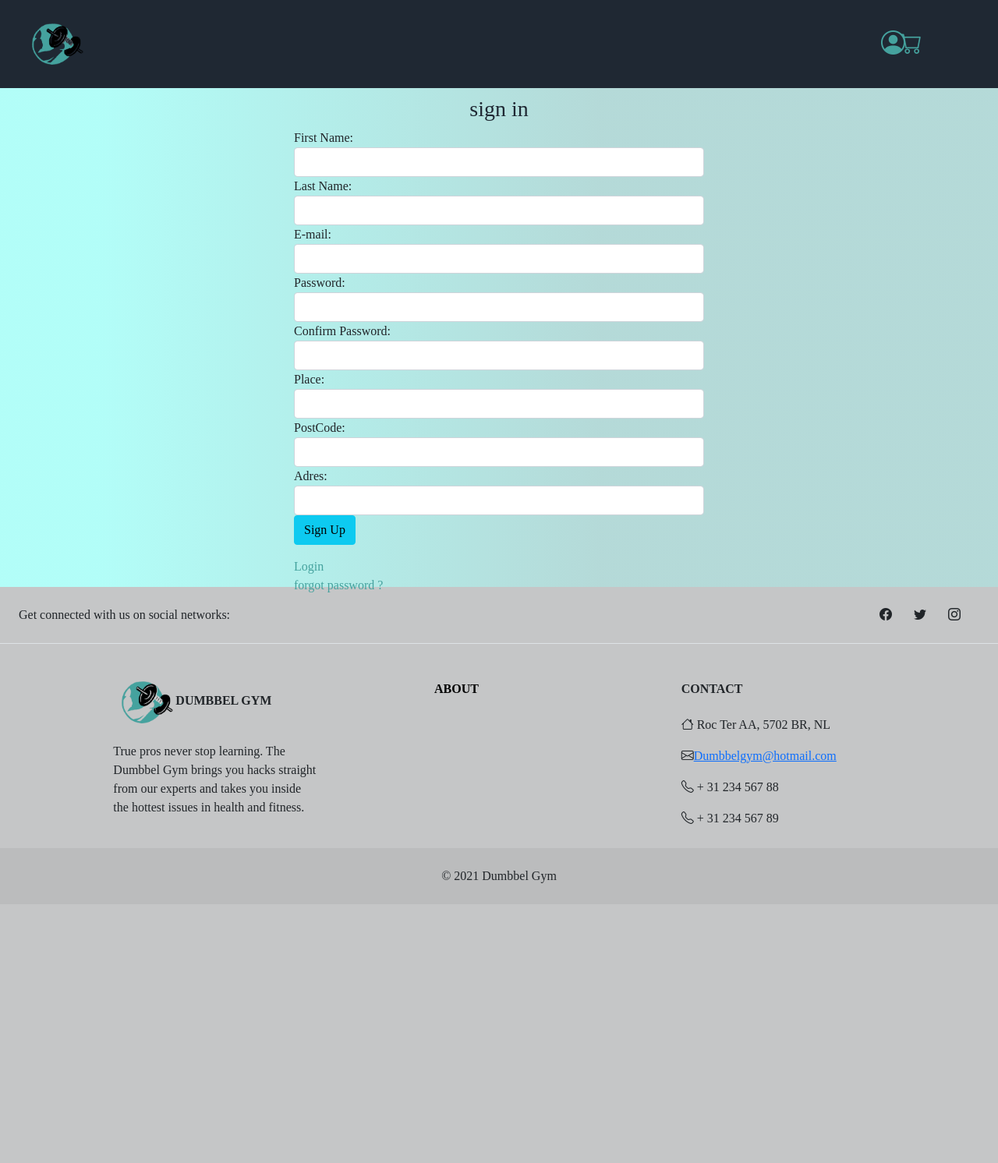
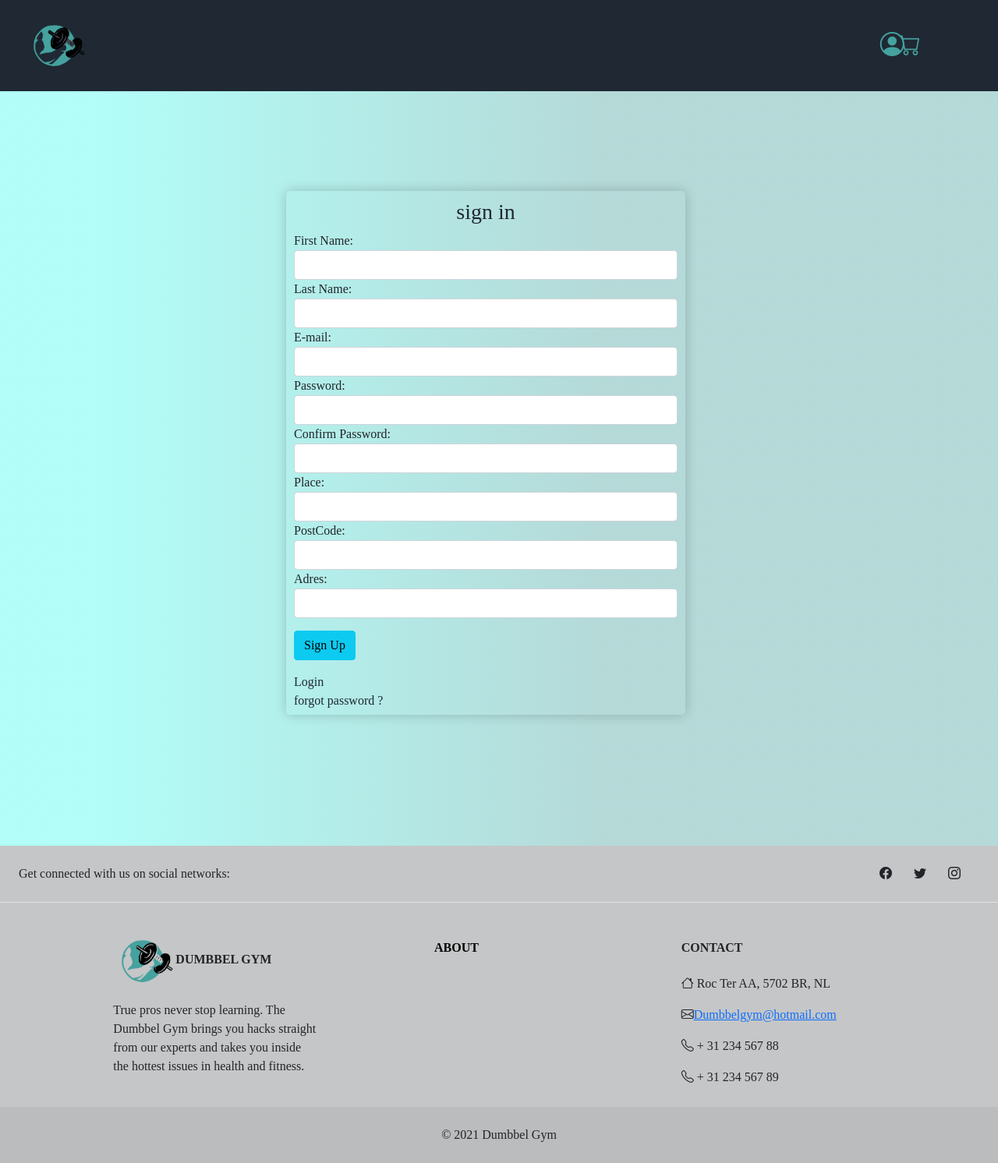
Before and after one commit to misstodis/DumbbelGym, a PHP site: page /signup.php in a window 1280 px wide. Shown: the whole page at 78% size. Before the commit the page ends 1133 px from the top, so only its background shows below. Run offline with PHP 8.4, Linux system fonts and the light colour scheme; some libraries are stand-ins or nearby versions.

Commit message:
Add files via upload

```diff
--- a/css/style.css
+++ b/css/style.css
@@ -17,7 +17,7 @@
 .header-contain
 {
     background-color: #1F2833;
-    padding: 30px;
+    padding: 2em;
 }
 .logo-contain
 {
@@ -48,7 +48,6 @@
 {
     border-radius: 0px;
     transition-duration: 0.5s;
-    padding: 8px 18px;
     color:#66FCF1;
     background-color: rgba(197, 198, 199,0.5);
     border-radius: 50%;
@@ -81,7 +80,6 @@
     position: relative;
     height: 100vh;
     margin: 0;
-    background-image: linear-gradient(to bottom,rgba(31, 40, 51,0.8),rgba(197, 198, 199,0.4)) ,url("../img/intro-image.jpg");
     -webkit-background-size: cover;
     -moz-background-size: cover;
     -o-background-size: cover;
@@ -109,6 +107,20 @@
 {
     width: 150px;
 }
+.intro-video
+{
+    position: absolute;
+    z-index: -1;
+}
+.video-overlay
+{
+    height: 100%;
+    background-color: rgba(31, 40, 51,0.5);
+    top: 0;
+    left: 0;
+    z-index: 1;
+}
+
 /* ---------------------- --------------------------*/
 /* ---------------------- motivate-contain --------------------------*/
 /* ---------------------- --------------------------*/
@@ -170,7 +182,6 @@
     background-repeat: repeat;
     background-size: cover;
     text-align: center;
-
 }
 
 .CategoryName
@@ -249,6 +260,14 @@ footer
     {
         margin-top: 50%;
     }
+    .video-overlay
+    {
+        display: none;
+    }
+    .intro-video
+    {
+        display: none;
+    }
     .motivate-contain
     {
         background-image: linear-gradient(to top,rgba(31, 40, 51,0.8),rgba(197, 198, 199,0.4)) ,url("../img/movivate_mobie.png");
@@ -292,6 +311,14 @@ footer
 /* mobile:  width < 320px */
 @media only Screen and (max-width: 20em)
 {
+    .intro-video
+    {
+        display: none;
+    }
+    .video-overlay
+    {
+        display: none;
+    }
     .motivate-contain h3
     {
         font-size: 20px;
@@ -354,9 +381,21 @@ footer
     {
         font-size: 1.3em;
     }
+    .intro-contain
+    {
+        background-image: linear-gradient(to bottom,rgba(31, 40, 51,0.8),rgba(197, 198, 199,0.4)) ,url("../img/intro-image.jpg");
+    }
     .intro-text
     {
         margin-top: 18em;
+    }
+    .intro-video
+    {
+        display: none;
+    }
+    .video-overlay
+    {
+        display: none;
     }
     .intro-text h1
     {
@@ -402,7 +441,7 @@ footer
 ------------------------------------------------------------------------------------- */
 .login-card
 {
-    height: 80vh;
+    height: 121vh;
     background: linear-gradient(to right, rgba(102, 252, 241,0.5) 10%,rgba(69, 162, 158,0.4) 60%);
 }
 #login .container #login-row #login-column #login-box
@@ -415,7 +454,7 @@ footer
     z-index: 1;
     background: inherit;
     overflow: hidden;
-    margin-top: 15em;
+    margin-top: 8em;
 }
 #login .container #login-row #login-column #login-box:before {
     content: "";
@@ -445,10 +484,45 @@ footer
 #register-link a
 {
     text-decoration: none;
+    color: #1F2833;
+}
+#register-link a:hover
+{
     color: #45A29E;
+    border-bottom: 1px solid #45A29E;
 }
 #forgot-link a
 {
     text-decoration: none;
+    color:#1F2833;
+}
+#forgot-link a:hover
+{
     color: #45A29E;
+    border-bottom: 1px solid #45A29E;
 }
+
+.col video
+{
+    width: 20em;
+}
+.col
+{
+    border: 1px solid;
+}
+#singup-box
+{
+    width: 32rem;
+    height: 42rem;
+    box-shadow: 0 0 1rem 0 rgba(0, 0, 0, .2);
+    border-radius: 5px;
+    position: relative;
+    z-index: 1;
+    background: inherit;
+    overflow: hidden;
+    margin-top: 8em;
+}
+.signup-btn
+{
+    margin-top: 1em;
+}
--- a/inc/funtion.php
+++ b/inc/funtion.php
@@ -21,8 +21,8 @@ function displayHTMLhead()
         </head>
 
         <body>
-            <header class="header-contain">
-                <div class="header-container">
+            <header class="header-contain" >
+                <div class="header-container" id="navbar" >
                     <div class="d-flex align-items-center">
                         <div class="logo-contain">
                             <a href="index.php"><img src="./img/logo.png"></a>
```
Also changed, not shown: js/script.js (added, +12 -0 lines).
